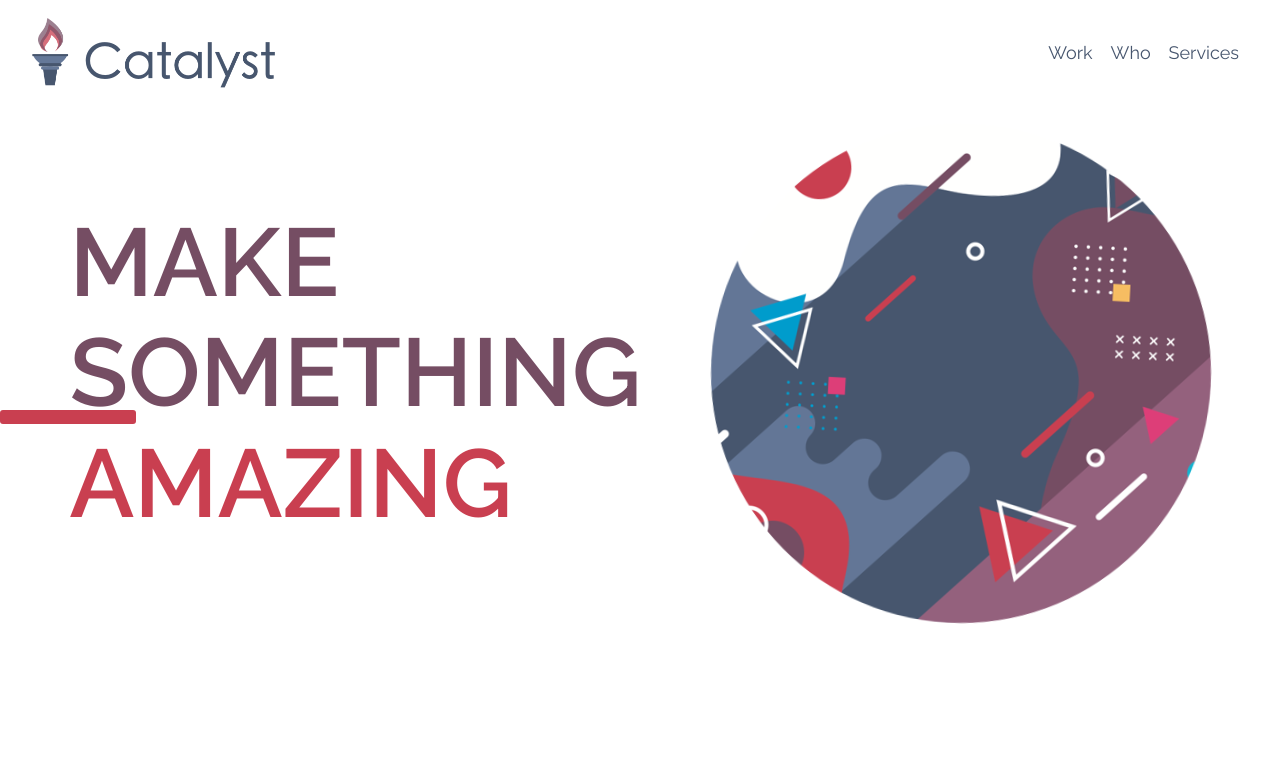
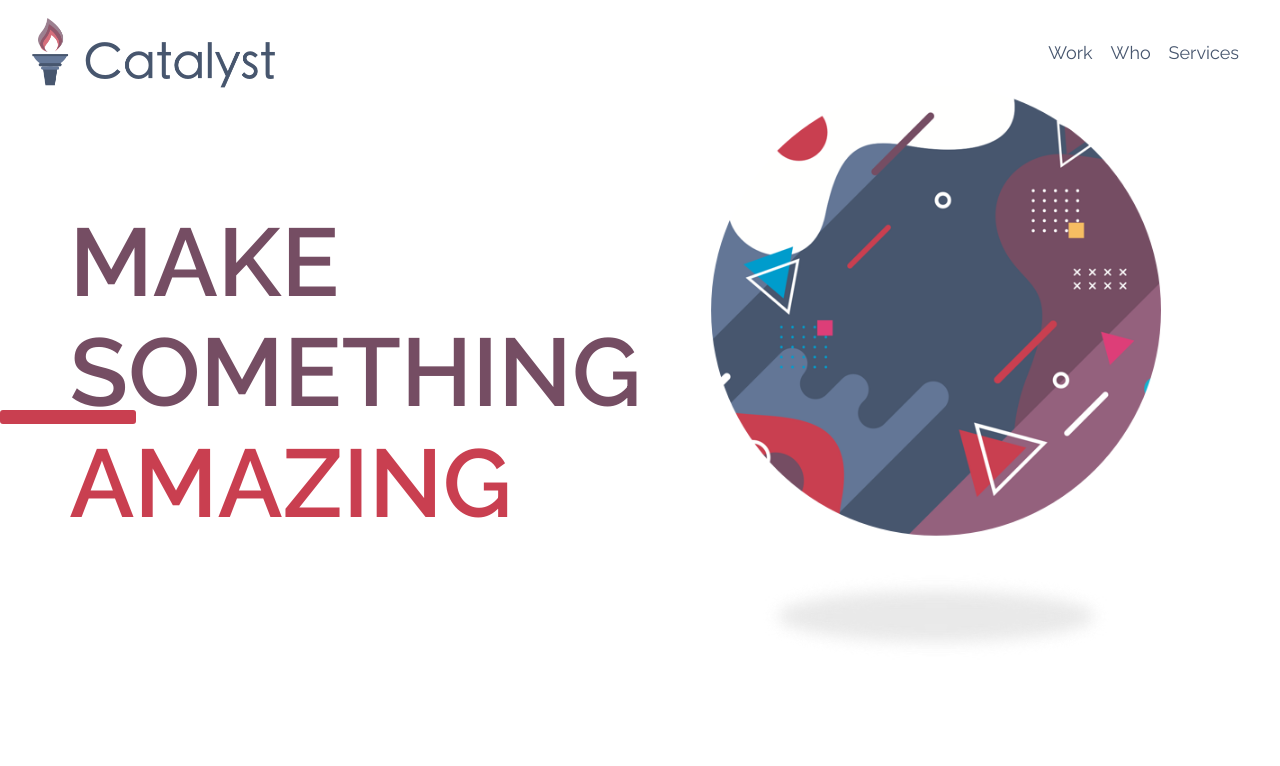
Before and after one commit to Catatek/catatekmarketing, a React (Create React App) app: page / in a window 1280 px wide. Shown: the top 766 px of the page. Built offline with nearby package versions, Linux system fonts and the light colour scheme.

Commit message:
Changed pic.

```diff
--- a/src/components/sections/Portfolio.jsx
+++ b/src/components/sections/Portfolio.jsx
@@ -20,7 +20,7 @@
   height: 100%;
   margin: 6em auto;
   @media (max-width: 768px) {
-    flex-direction: column;
+    flex-direction: column-reverse;
     justify-content: flex-start;
     align-items: center;
   }
--- a/src/components/sections/Splash.jsx
+++ b/src/components/sections/Splash.jsx
@@ -27,14 +27,14 @@
   color: ${props => props.color || "#754D63"};
   margin: 0;
   @media (max-width: 500px) {
-    font-size: 3em;
+    font-size: 2.6em;
   }
 `;
 
 const Img = styled.img`
+  width: 90%;
   @media (max-width: 500px) {
-    width: 250px;
-    height: 250px;
+    width: 50%;
   }
 `;
 
@@ -128,7 +128,7 @@
         <Title color="#C93F50">Amazing</Title>
       </Column>
       <StyledColumn>
-        <Img className="globe" src={Globe} alt="abstract thing" />
+        <Img src={Globe} alt="abstract thing" />
       </StyledColumn>
       <Line primary bottom="13.5em" />
     </Wrapper>
```
Also changed, not shown: src/assets/globe.png.
